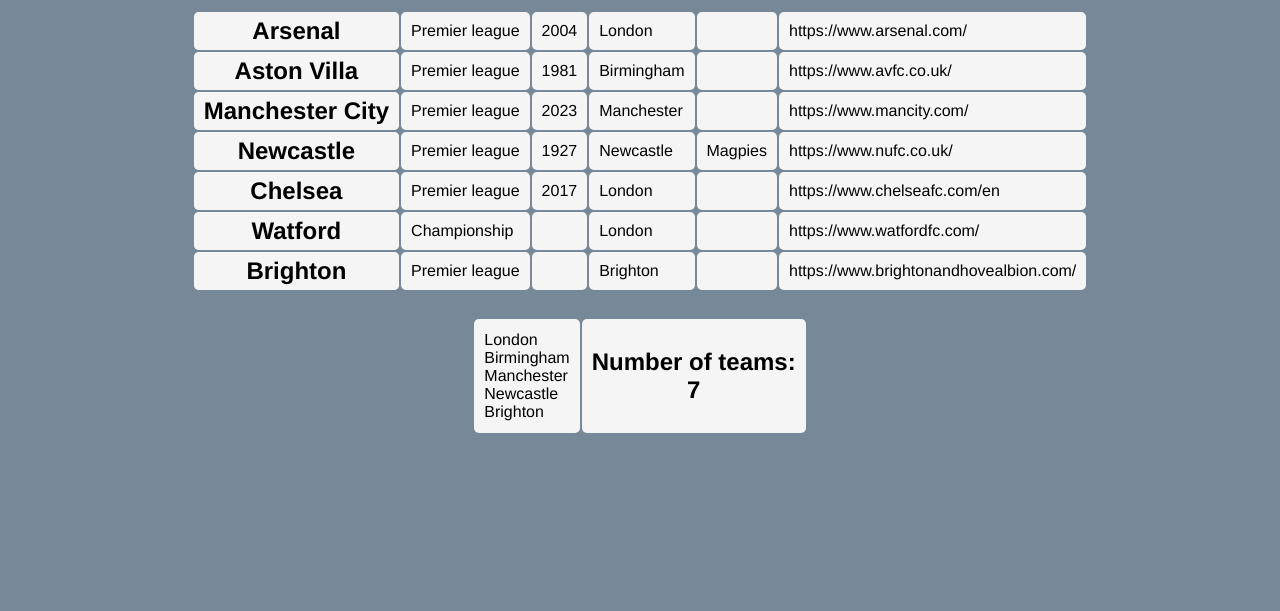
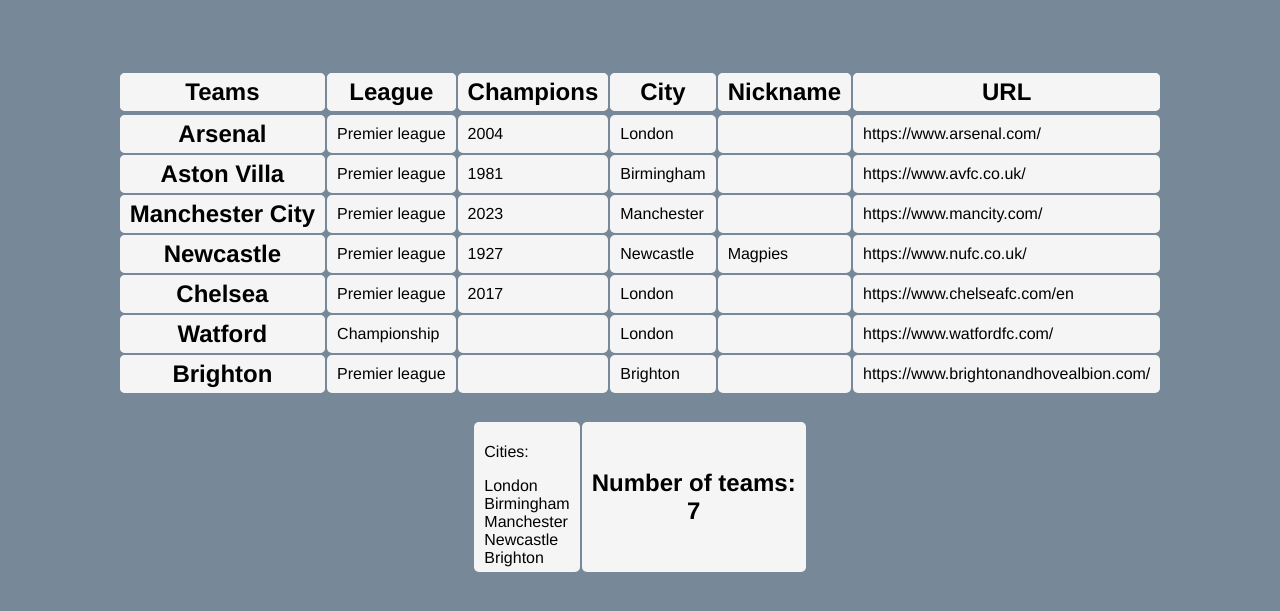
Before and after one commit to Henke-gh/SomeTeams, a PHP site: page / in a window 1280 px wide. Shown: the top 611 px of the page. Run offline with PHP 8.4, Linux system fonts and the light colour scheme.

Commit message:
added titles to top row in table

```diff
--- a/cities.php
+++ b/cities.php
@@ -3,6 +3,8 @@
 require __DIR__ . "/data.php";
 
 $cities = [];
+
+//pushes cities to a new array and loops through each unique city-value.
 
 foreach ($teams as $key => $team) :
     array_push($cities, $team['city']);
--- a/main.php
+++ b/main.php
@@ -7,6 +7,14 @@ require __DIR__ . "/data.php";
 <main>
     <div class="main-table">
         <table>
+            <tr>
+                <th>Teams</th>
+                <th>League</th>
+                <th>Champions</th>
+                <th>City</th>
+                <th>Nickname</th>
+                <th>URL</th>
+            </tr>
             <tr>
                 <!--loops through teams-array and finds the names of all the teams.-->
                 <?
@@ -42,6 +50,7 @@ require __DIR__ . "/data.php";
         <table>
             <tr>
                 <td>
+                    <p>Cities:</p>
                     <? require __DIR__ . "/cities.php"; ?>
                 </td>
                 <td>
--- a/style.css
+++ b/style.css
@@ -38,6 +38,7 @@ td {
 .main-table {
   display: flex;
   justify-content: center;
+  padding-top: 5%;
 }
 
 .team-count {
```
